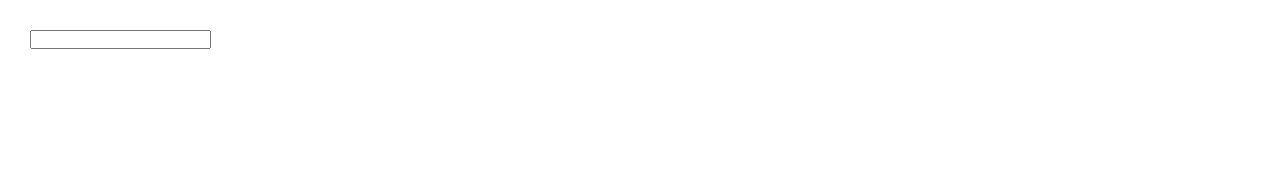
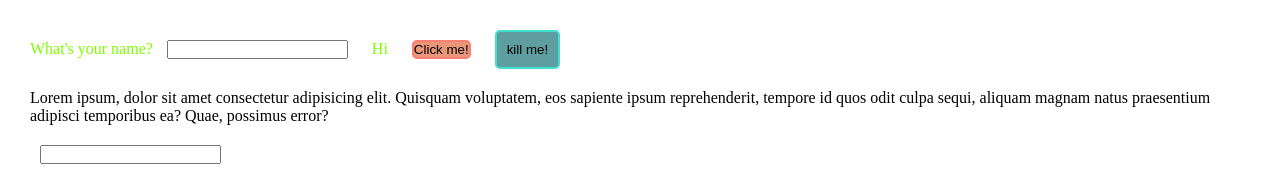
Before and after one commit to ellisoalgo/ejercicios-modulo-2, a plain HTML site: page 2.2-eventos/index.html in a window 1280 px wide. Drawn offline with Linux system fonts and the light colour scheme.

Commit message:
modifications text input exercise

```diff
--- a/2.2-eventos/index.html
+++ b/2.2-eventos/index.html
@@ -8,23 +8,24 @@
 </head>
 <body>
 
-    <!--Primer ejercicio 2.2.2
+    <!--Ejercicio 2.2.2 - 1-->
     <label class="textBefore">What's your name?</span>
     <input id="name" type="text" name="name" class="name"/>
     <span class="textAfter">Hi</span>
     <input type="submit" value="Click me!" class="submit"/>
 
-    Ejercicio 2
+    <!--Ejercicio 2.2.2 - 2-->
     <input type="submit" value="kill me!" class="button2"/>
 
-    <br>
+    <!--Ejercicio 2.2.2 - 3-->
+    <p class="lorem">Lorem ipsum, dolor sit amet consectetur adipisicing elit. Quisquam voluptatem, eos sapiente ipsum reprehenderit, tempore id quos odit culpa sequi, aliquam magnam natus praesentium adipisci temporibus ea? Quae, possimus error?</p>
+    <div class="newParagraph"></div>
 
-
-    <p class="lorem">Lorem ipsum, dolor sit amet consectetur adipisicing elit. Quisquam voluptatem, eos sapiente ipsum reprehenderit, tempore id quos odit culpa sequi, aliquam magnam natus praesentium adipisci temporibus ea? Quae, possimus error?</p>
-    <div class="newParagraph"></div>-->
-
-    <input type="text" class="text">
-    <p class="output"></p>
+    <!--Ejercicio 2.2.3 - 1-->
+    <div class="textBox">
+        <input type="text" class="text">
+        <p class="output"></p>
+    </div>
 
     <script src="./main.js"></script>
 </body>
--- a/2.2-eventos/style.css
+++ b/2.2-eventos/style.css
@@ -33,3 +33,10 @@
 .lorem {
     color: black;
 }
+
+.textBox{
+    color: black;
+    display: flex;
+    flex-direction: row;
+    font-family: Arial, Helvetica, sans-serif;
+}
```
Also changed, not shown: 2.2-eventos/main.js (+3 -4 lines).
